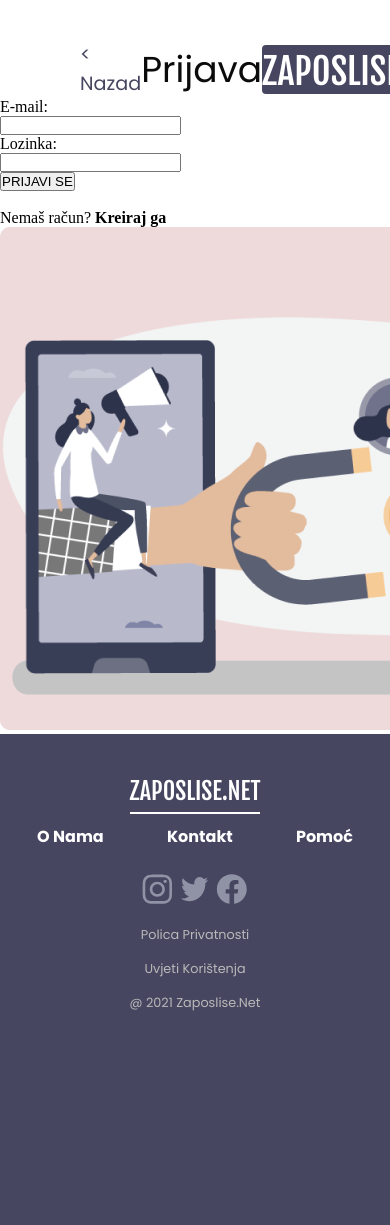
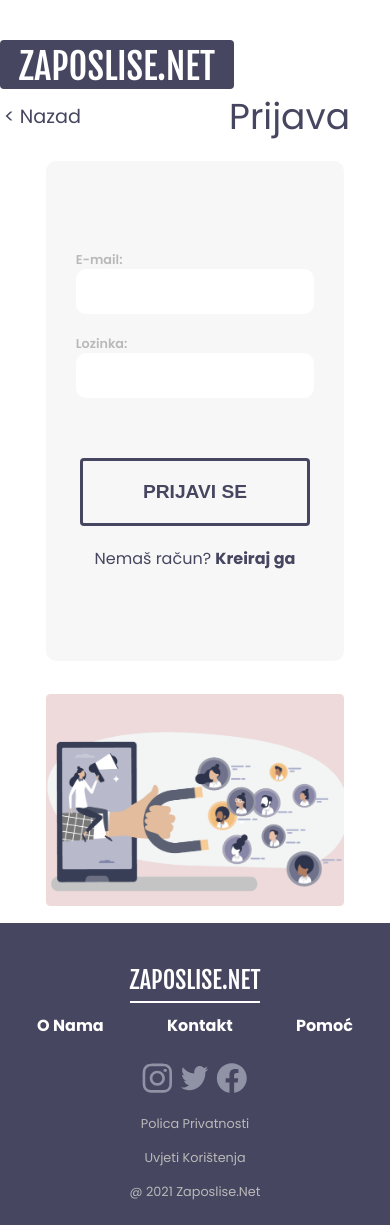
Before and after one commit to Zec-LST/Zaposli-Se-Net, a PHP site: page /auth/login.php in a window 390 px wide; the page is wider, and only the part inside the window is pictured. Before the commit the page ends 1011 px from the top of that part, so only its background shows below. Run offline with PHP 8.4, Linux system fonts and the light colour scheme.

Commit message:
Minior fixes (#5)
* link to login adn registration

* Login screen responsive design fixes

* Registration removed

```diff
--- a/ad/add.css
+++ b/ad/add.css
@@ -20,6 +20,7 @@
   display: flex;
   justify-content: space-between;
   flex-direction: row;
+  flex-wrap: wrap;
   align-items: center;
   max-width: 1664px;
   height: auto;
@@ -61,7 +62,7 @@
   font-family: Poppins;
   font-weight: 300;
   font-size: 2.25em;
-  color: var(--text-color-dark);
+  color: var(--primary-color);
 }
 
 /*PAGE CONTENT*/
--- a/auth/auth.css
+++ b/auth/auth.css
@@ -20,6 +20,7 @@
   display: flex;
   justify-content: space-between;
   flex-direction: row;
+  flex-wrap: wrap-reverse;
   align-items: center;
   max-width: 1664px;
   height: auto;
@@ -61,7 +62,9 @@
   font-family: Poppins;
   font-weight: 300;
   font-size: 2.25em;
-  color: var(--text-color-dark);
+  margin-left: 40px;
+  margin-right: 40px;
+  color: var(--primary-color);
 }
 
 .page-content {
@@ -69,71 +72,94 @@
   height: 600px;
 }
 
-.registration-form {
+/*LOGIN*/
+.login-container {
+  overflow: hidden;
+  width: 85%;
+  display: flex;
+  flex-direction: row;
+  justify-content: center;
+  margin: auto;
+}
+
+.login-left-container {
   background-color: #F7F7F7;
-  width: 80%;
+  width: 48%;
   height: 500px;
   border-radius: 10px;
   margin: 5% auto;
-  display: block;
+  display: flex;
+  justify-content: center;
+  align-items: center;
+  flex-direction: column;
 }
 
-.registration-container {
-  overflow: hidden;
+.input-container {
+  width: 80%;
 }
 
-.registration-left-container {
-  float: left;
-  margin-left: 100px;
-  margin-top: 60px;
+.login-right-container {
+  width: 48%;
+  margin: 5% auto;
+  display: flex;
+  justify-content: center;
 }
 
-.registration-right-container {
-  float: left;
-  margin-left: 140px;
-  margin-top: 60px;
+.login-photo {
+  width: 100%;
+  margin: auto;
 }
 
-.registration-form label{
-  font-family: Poppins;
-  font-style: normal;
+.button-login {
+  border: 3px solid #464660;
+  border-radius: 4px;
+  text-transform: uppercase;
+  background: #F7F7F7;
   font-weight: 600;
-  font-size: 20px;
-  color: #B9B9B9
+  color: #464660;
+  padding-top: 20px;
+  padding-bottom: 20px;
+  padding-left: 60px;
+  padding-right: 60px;
+  font-size: 1.2em;
+  display: inline;
+  margin-top: 40px;
+  outline: none;
+  transition: all .5s ease;
 }
 
-.registration-input {
-    border:0;
-    width: 500px;
-    height: 45px;
-    border-radius: 10px;
-    border-color: #FFFFFF;
-    background: #FFFFFF;
-    margin-bottom: 20px;
+.button-login:hover {
+    color: white;
+    background-color: #464660;
 }
 
-.button-register {
+.login-text {
+  font-family: Poppins;
+  font-weight: 300;
+  font-size: 1em;
+  color: #464660;
   text-align: center;
-  border: 3px solid #464660;
-  width: 300px;
-  height: 75px;
-  font-family: Poppins;
-  font-style: normal;
-  font-weight: 600;
-  font-size: 24px;
-  color: #464660;
-  background-color: white;
-  margin-top: 60px;
-  margin-left: 25%;
+  margin-top: 20px;
 }
 
-.registration-text {
+.login-form label{
   font-family: Poppins;
-  font-style: normal;
-  font-weight: normal;
-  font-size: 16px;
-  color: #464660;
-  margin-left: 27%;
+  font-weight: 600;
+  font-size: 0.8em;;
+  color: #B9B9B9;
+}
+
+.login-input {
+  border:0;
+  width: 100%;
+  height: 45px;
+  font-family: Poppins;
+  border-radius: 10px;
+  padding-left: 12px;
+  border-color: #FFFFFF;
+  background: #FFFFFF;
+  margin: auto;
+  margin-bottom: 20px;
 }
 
 /* FOOTER */
@@ -251,4 +277,21 @@
     margin-top: 16px;
     margin-left: 0px;
   }
+
+  .login-container {
+    flex-wrap: wrap;
+  }
+
+  .login-left-container {
+    width: 90%;
+  }
+
+  .login-right-container {
+    width: 90%;
+  }
+
+  .back-btn {
+    margin-left: 4px;
+  }
+
 }
--- a/auth/login.php
+++ b/auth/login.php
@@ -26,19 +26,23 @@
       <form class="login-form">
         <div class="login-container">
           <div class="login-left-container">
-            <p>
+              <div class="input-container">
                 <label for="email">E-mail: </label> <br>
                 <input class="login-input" type="text" name="email" id="user_email" >
-            </p>
-            <p>
+              </div>
+
+              <div class="input-container">
                 <label for="password">Lozinka: </label> <br>
-              <input class="login-input" type="text" name="password" id="user_password" >
-            </p>
+                <input class="login-input" type="password" name="password" id="user_password" >
+              </div>
+
               <button type='button' aria-label='Pritisnuti za prijavu'
                 class='button-login'>PRIJAVI SE
               </button>
-            <p class="login-text"><br>Nemaš račun?
+
+              <div class="login-text"><p>Nemaš račun?
                 <b>Kreiraj ga</b></p>
+              </div>
         </div>
         <div class="login-right-container">
           <img class="login-photo" src="..\images\image-login.png">
--- a/index.php
+++ b/index.php
@@ -25,7 +25,7 @@
           <button class="dropbtn">Poslodavac</button>
           <div class="dropdown-content">
             <a href="/auth/login.php">Prijava</a>
-            <a href="/auth/registration.php">Registracija</a>
+            <a href="/">Registracija</a>
             <a href="/">Forum</a>
           </div>
         </div>
```
Also changed, not shown: auth/registration.php (deleted, +0 -107 lines). Lines whose indentation alone changed are shown as unchanged.
